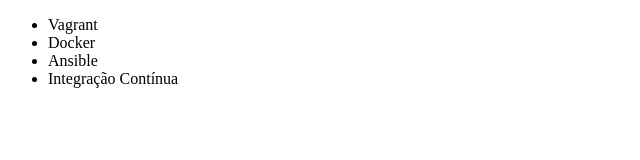
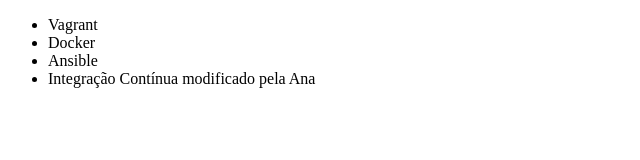
Before and after one commit to alissontux/alura-git, a plain HTML site: page index.html in a window 1280 px wide. Shown: the whole page, without its empty margins (0-640 px from the left). Drawn offline with Linux system fonts and the light colour scheme.

Commit message:
Atualizado nome curso.

```diff
--- a/index.html
+++ b/index.html
@@ -9,7 +9,7 @@
         <li>Vagrant</li>
         <li>Docker</li>
         <li>Ansible</li>
-        <li>Integração Contínua</li>
+        <li>Integração Contínua modificado pela Ana</li>
     </ul>
 </body>
 </html>
```
